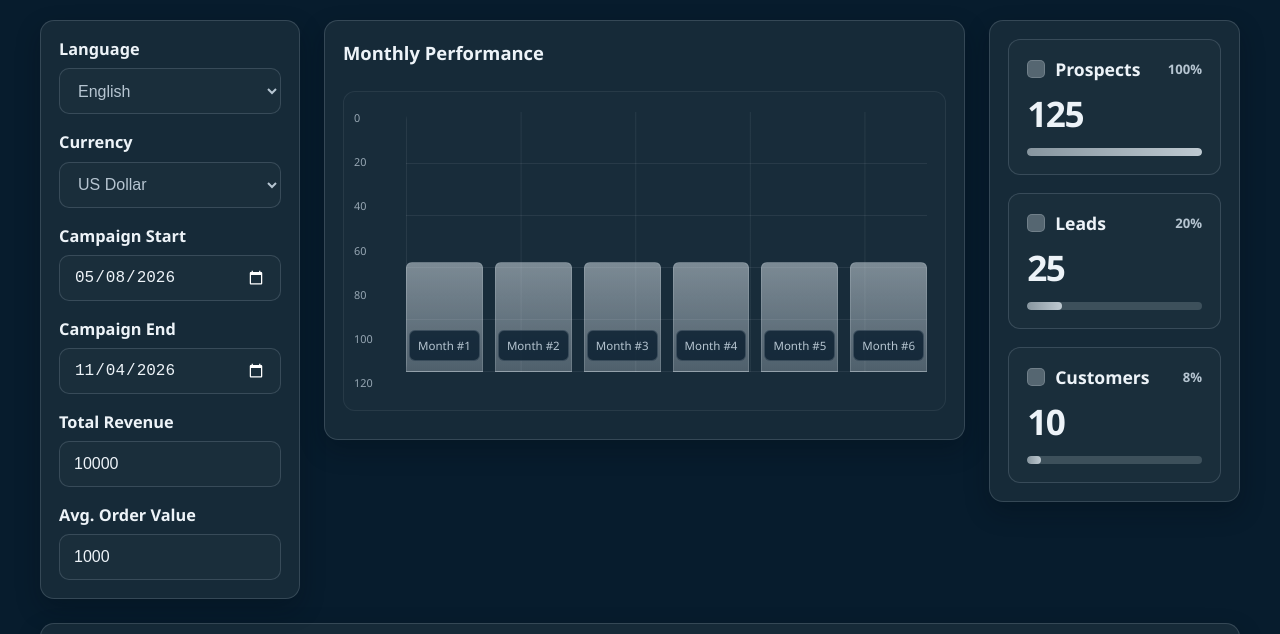
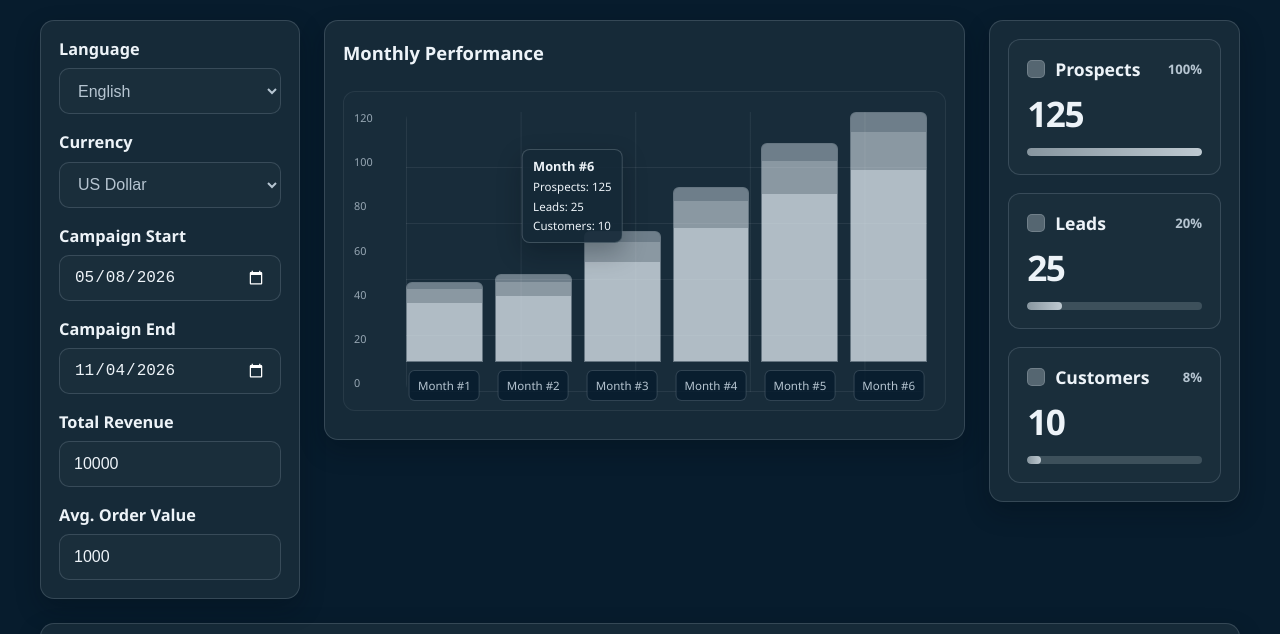
Before and after one commit to vchakarova1/lead-predictor, a plain HTML site: page index.html in a window 1280 px wide. Shown: the part 105-739 px from the top of the page. Drawn offline with Linux system fonts and the light colour scheme.

Commit message:
Fix chart columns overflow and static rendering
Columns were appearing outside chart boundaries and were static.
Corrected both design and logic for proper dynamic rendering within chart container.

```diff
--- a/index.html
+++ b/index.html
@@ -59,13 +59,13 @@
             <h2 id="chart-title">Monthly Performance</h2>
             <div class="chart-container" aria-label="Performance chart area">
               <div class="chart-scale" aria-hidden="true">
+                <span>120</span>
+                <span>100</span>
+                <span>80</span>
+                <span>60</span>
+                <span>40</span>
+                <span>20</span>
                 <span>0</span>
-                <span>20</span>
-                <span>40</span>
-                <span>60</span>
-                <span>80</span>
-                <span>100</span>
-                <span>120</span>
               </div>
 
               <div class="chart-bars" aria-label="Monthly bars">
--- a/script.js
+++ b/script.js
@@ -0,0 +1,257 @@
+document.addEventListener('DOMContentLoaded', () => {
+  const totalRevenueInput = document.getElementById('total-revenue');
+  const averageOrderValueInput = document.getElementById('average-order-value');
+  const leadResponseRateInput = document.getElementById('lead-response-rate');
+  const prospectResponseRateInput = document.getElementById('prospect-response-rate');
+  const leadResponseValue = document.getElementById('lead-response-value');
+  const prospectResponseValue = document.getElementById('prospect-response-value');
+  const calculateButton = document.getElementById('calculate-button');
+  const prospectsResult = document.getElementById('prospects-result');
+  const leadsResult = document.getElementById('leads-result');
+  const customersResult = document.getElementById('customers-result');
+  const errorMessage = document.getElementById('error-message');
+  const progressBars = {
+    prospects: document.querySelector('.progress-bar--prospects'),
+    leads: document.querySelector('.progress-bar--leads'),
+    customers: document.querySelector('.progress-bar--customers')
+  };
+  const resultPercentNodes = document.querySelectorAll('.result-card .result-percent');
+  const resultPercentLabels = {
+    prospects: resultPercentNodes[0],
+    leads: resultPercentNodes[1],
+    customers: resultPercentNodes[2]
+  };
+
+  if (
+    !totalRevenueInput ||
+    !averageOrderValueInput ||
+    !leadResponseRateInput ||
+    !prospectResponseRateInput ||
+    !leadResponseValue ||
+    !prospectResponseValue ||
+    !calculateButton ||
+    !prospectsResult ||
+    !leadsResult ||
+    !customersResult ||
+    !errorMessage ||
+    !progressBars.prospects ||
+    !progressBars.leads ||
+    !progressBars.customers ||
+    resultPercentNodes.length < 3 ||
+    !resultPercentLabels.prospects ||
+    !resultPercentLabels.leads ||
+    !resultPercentLabels.customers
+  ) {
+    return;
+  }
+
+  function clearError() {
+    errorMessage.textContent = '';
+  }
+
+  function showError(message) {
+    errorMessage.textContent = message;
+  }
+
+  function updateSliderLabels() {
+    const leadRate = Number.parseFloat(leadResponseRateInput.value) || 0;
+    const prospectRate = Number.parseFloat(prospectResponseRateInput.value) || 0;
+
+    leadResponseValue.textContent = `${leadRate.toFixed(2)}%`;
+    prospectResponseValue.textContent = `${prospectRate.toFixed(2)}%`;
+  }
+
+  function updateChart(results) {
+    const chartBars = document.querySelectorAll('.chart-bar');
+    const chartContainer = document.querySelector('.chart-container');
+
+    if (!chartBars.length || !chartContainer) {
+      return;
+    }
+
+    const chartHeight = 250;
+    const scaleMaximum = 120;
+    const monthProgress = [1 / 6, 2 / 6, 3 / 6, 4 / 6, 5 / 6, 1];
+    const stackedData = monthProgress.map((progress) => ({
+      prospects: Math.max(1, Math.ceil(results.prospects * progress)),
+      leads: Math.max(1, Math.ceil(results.leads * progress)),
+      customers: Math.max(1, Math.ceil(results.customers * progress))
+    }));
+    const finalMonth = stackedData[stackedData.length - 1];
+
+    chartBars.forEach((bar, index) => {
+      bar.innerHTML = '';
+
+      const stack = document.createElement('div');
+      stack.className = 'chart-bar-stack';
+
+      const segments = [
+        { className: 'chart-segment chart-segment--prospects', ratio: stackedData[index].prospects },
+        { className: 'chart-segment chart-segment--leads', ratio: stackedData[index].leads },
+        { className: 'chart-segment chart-segment--customers', ratio: stackedData[index].customers }
+      ];
+
+      const segmentTotal = segments.reduce((total, segment) => total + segment.ratio, 0);
+
+      segments.forEach((segment) => {
+        const node = document.createElement('span');
+        node.className = segment.className;
+        const segmentHeight = Math.max(8, (segment.ratio / segmentTotal) * 100);
+        node.style.height = `${segmentHeight}%`;
+        stack.appendChild(node);
+      });
+
+      bar.appendChild(stack);
+
+      const monthLabel = document.createElement('span');
+      monthLabel.className = 'bar-label';
+      monthLabel.textContent = `Month #${index + 1}`;
+      bar.appendChild(monthLabel);
+
+      const baseHeight = chartHeight * Math.min(1, stackedData[index].prospects / scaleMaximum);
+      bar.style.height = `${Math.max(80, Math.round(baseHeight))}px`;
+      bar.style.minHeight = `${Math.max(80, Math.round(baseHeight))}px`;
+      bar.style.transition = 'height 0.35s ease';
+
+      bar.addEventListener('mouseenter', () => {
+        tooltip.innerHTML = [
+          `<strong>Month #${index + 1}</strong>`,
+          `<span>Prospects: ${stackedData[index].prospects}</span>`,
+          `<span>Leads: ${stackedData[index].leads}</span>`,
+          `<span>Customers: ${stackedData[index].customers}</span>`
+        ].join('');
+      });
+    });
+
+    const tooltip = document.querySelector('.chart-tooltip') || document.createElement('div');
+    tooltip.className = 'chart-tooltip';
+    tooltip.innerHTML = [
+      '<strong>Month #6</strong>',
+      `<span>Prospects: ${finalMonth.prospects}</span>`,
+      `<span>Leads: ${finalMonth.leads}</span>`,
+      `<span>Customers: ${finalMonth.customers}</span>`
+    ].join('');
+
+    if (!tooltip.parentElement) {
+      chartContainer.appendChild(tooltip);
+    }
+  }
+
+  function handleCalculate() {
+    const values = getInputValues();
+
+    if (!validateInputs(values)) {
+      return;
+    }
+
+    const results = calculateResults(values);
+
+    displayResults(results);
+    updateProgressAndPercentages(results);
+    updateChart(results);
+    clearError();
+  }
+
+  function getInputValues() {
+    return {
+      totalRevenue: Number.parseFloat(totalRevenueInput.value),
+      averageOrderValue: Number.parseFloat(averageOrderValueInput.value),
+      leadResponseRate: Number.parseFloat(leadResponseRateInput.value),
+      prospectResponseRate: Number.parseFloat(prospectResponseRateInput.value)
+    };
+  }
+
+  function validateInputs(values) {
+    if (totalRevenueInput.value.trim() === '') {
+      showError('Моля, въведете общ оборот.');
+      return false;
+    }
+
+    if (!Number.isFinite(values.totalRevenue)) {
+      showError('Моля, въведете общ оборот.');
+      return false;
+    }
+
+    if (values.totalRevenue <= 0) {
+      showError('Общият оборот трябва да бъде по-голям от 0.');
+      return false;
+    }
+
+    if (averageOrderValueInput.value.trim() === '') {
+      showError('Моля, въведете средна стойност на поръчката.');
+      return false;
+    }
+
+    if (!Number.isFinite(values.averageOrderValue)) {
+      showError('Моля, въведете средна стойност на поръчката.');
+      return false;
+    }
+
+    if (values.averageOrderValue <= 0) {
+      showError('Средната стойност на поръчката трябва да бъде по-голяма от 0.');
+      return false;
+    }
+
+    if (values.leadResponseRate < 1 || values.leadResponseRate > 100) {
+      showError('Процентът трябва да бъде между 1% и 100%.');
+      return false;
+    }
+
+    if (values.prospectResponseRate < 1 || values.prospectResponseRate > 100) {
+      showError('Процентът трябва да бъде между 1% и 100%.');
+      return false;
+    }
+
+    clearError();
+    return true;
+  }
+
+  function calculateResults(values) {
+    const customers = Math.ceil(values.totalRevenue / values.averageOrderValue);
+    const leads = Math.ceil((customers * 100) / values.leadResponseRate);
+    const prospects = Math.ceil((leads * 100) / values.prospectResponseRate);
+
+    return {
+      customers,
+      leads,
+      prospects
+    };
+  }
+
+  function displayResults(results) {
+    prospectsResult.textContent = results.prospects;
+    leadsResult.textContent = results.leads;
+    customersResult.textContent = results.customers;
+  }
+
+  function updateProgressAndPercentages(results) {
+    const prospectsBase = results.prospects || 1;
+    const leadsPercent = Math.min(100, Math.ceil((results.leads / prospectsBase) * 100));
+    const customersPercent = Math.min(100, Math.ceil((results.customers / prospectsBase) * 100));
+
+    resultPercentLabels.prospects.textContent = '100%';
+    resultPercentLabels.leads.textContent = `${leadsPercent}%`;
+    resultPercentLabels.customers.textContent = `${customersPercent}%`;
+
+    progressBars.prospects.style.width = '100%';
+    progressBars.leads.style.width = `${leadsPercent}%`;
+    progressBars.customers.style.width = `${customersPercent}%`;
+  }
+
+  totalRevenueInput.addEventListener('input', handleCalculate);
+  averageOrderValueInput.addEventListener('input', handleCalculate);
+  leadResponseRateInput.addEventListener('input', () => {
+    updateSliderLabels();
+    handleCalculate();
+  });
+
+  prospectResponseRateInput.addEventListener('input', () => {
+    updateSliderLabels();
+    handleCalculate();
+  });
+
+  calculateButton.addEventListener('click', handleCalculate);
+
+  updateSliderLabels();
+  handleCalculate();
+});
--- a/style.css
+++ b/style.css
@@ -209,9 +209,10 @@ input[type="number"]::-webkit-inner-spin-button {
   align-items: flex-end;
   justify-content: space-between;
   gap: 12px;
-  height: 100%;
-  min-height: 260px;
+  height: 280px;
+  min-height: 280px;
   padding-left: 44px;
+  padding-bottom: 30px;
   position: relative;
 }
 
@@ -232,31 +233,79 @@ input[type="number"]::-webkit-inner-spin-button {
   position: relative;
   z-index: 1;
   width: 100%;
-  min-height: 110px;
-  background: linear-gradient(180deg, rgba(223, 232, 239, 0.5), rgba(223, 232, 239, 0.28));
+  min-height: 80px;
+  display: block;
+  overflow: visible;
+}
+
+.chart-bar-stack {
+  width: 100%;
+  height: 100%;
+  display: flex;
+  flex-direction: column-reverse;
+  align-items: stretch;
+  justify-content: flex-end;
+  background: rgba(223, 232, 239, 0.22);
+  border: 1px solid rgba(223, 232, 239, 0.22);
   border-radius: 6px 6px 0 0;
-  border: 1px solid rgba(223, 232, 239, 0.18);
-  display: flex;
-  align-items: flex-end;
-  justify-content: center;
-  padding-bottom: 10px;
   overflow: hidden;
 }
 
-.chart-bar--month-1 { height: 28%; }
-.chart-bar--month-2 { height: 36%; }
-.chart-bar--month-3 { height: 46%; }
-.chart-bar--month-4 { height: 58%; }
-.chart-bar--month-5 { height: 70%; }
-.chart-bar--month-6 { height: 80%; }
+.chart-segment {
+  display: block;
+  width: 100%;
+}
+
+.chart-segment--prospects {
+  background: rgba(223, 232, 239, 0.7);
+}
+
+.chart-segment--leads {
+  background: rgba(223, 232, 239, 0.45);
+}
+
+.chart-segment--customers {
+  background: rgba(223, 232, 239, 0.28);
+}
 
 .bar-label {
+  position: absolute;
+  top: calc(100% + 8px);
+  left: 50%;
+  transform: translateX(-50%);
+  white-space: nowrap;
+  z-index: 2;
   font-size: 0.72rem;
   color: var(--text-secondary);
   background: rgba(7, 28, 45, 0.8);
   border: 1px solid rgba(223, 232, 239, 0.18);
   padding: 6px 8px;
   border-radius: 6px;
+}
+
+.chart-tooltip {
+  position: absolute;
+  left: 38%;
+  top: 18%;
+  transform: translate(-50%, 0);
+  z-index: 3;
+  pointer-events: none;
+  display: flex;
+  flex-direction: column;
+  gap: 4px;
+  background: rgba(22, 42, 56, 0.9);
+  border: 1px solid rgba(223, 232, 239, 0.2);
+  border-radius: 8px;
+  padding: 8px 10px;
+  box-shadow: var(--shadow);
+  color: var(--text-primary);
+  font-size: 0.72rem;
+  line-height: 1.35;
+}
+
+.chart-tooltip strong {
+  font-size: 0.8rem;
+  color: var(--text-primary);
 }
 
 .results-panel {
```
